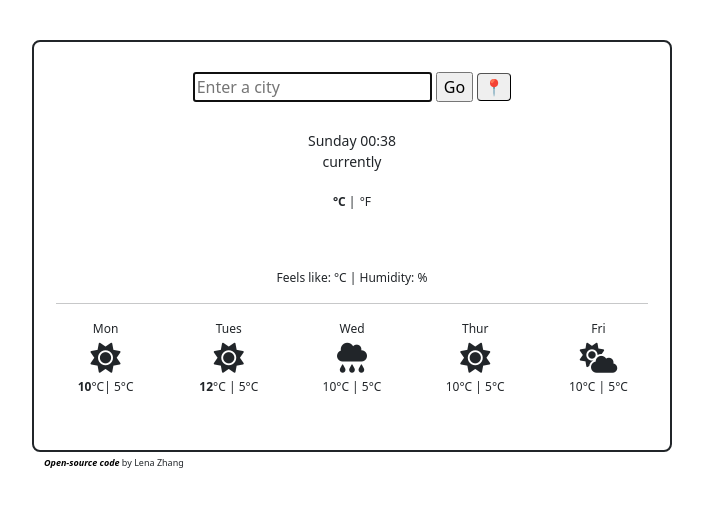
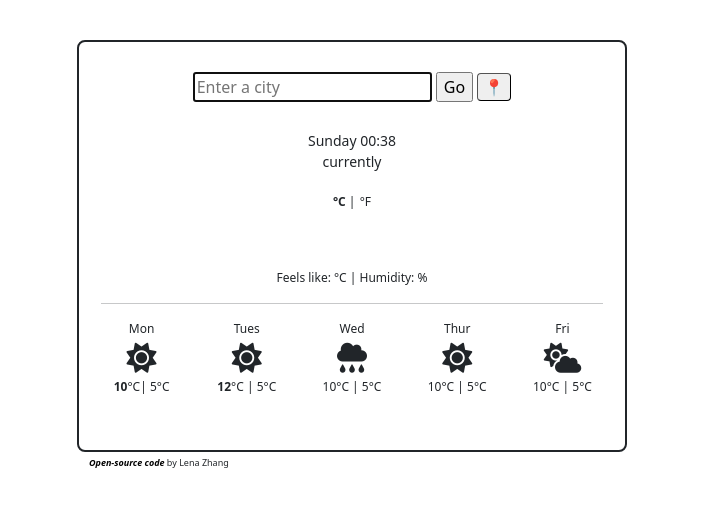
Before and after one commit to leeenah/weather-app, a plain HTML site: page index.html in a window 1280 px wide. Shown: the whole page, without its empty margins (288-991 px from the left). Drawn offline with nearby package versions, Linux system fonts and the light colour scheme; no server answers.

Commit message:
Resized the app

```diff
--- a/index.html
+++ b/index.html
@@ -19,6 +19,7 @@
     <title>Weather App</title>
   </head>
   <body>
+    <div class = "weatherApp">
     <div class="container">
       <!--Have form inside the "container" to use bootstrap CCS-->
       <!-- update: actually. can just have form wrap around where you want form to behave. Up to you-->
@@ -95,8 +96,10 @@
       </div>
     </div>
 
-    <script src="src/index.js"></script>
+    <script src="src/index.js"></script><footer><a href = "https://github.com/leeenah/weather-app" target="blank"> <i><strong>Open-source code</strong></i></a> by Lena Zhang</footer>
+
+    </div>
   </body>
-  <footer><a href = "https://github.com/leeenah/weather-app" target="blank"> <i><strong>Open-source code</strong></i></a> by Lena Zhang</footer>
+
 
 </html>
--- a/src/styles.css
+++ b/src/styles.css
@@ -26,14 +26,7 @@ a {
   text-decoration: none;
   color: black;
 }
-body {
-  border-style: solid;
-  border-radius: 8px;
-  border-width: 2px;
-  margin: 40px auto;
-  padding: 10px 10px 40px;
-  width: 50%;
-}
+
 footer {
   font-size: 9px;
   position: relative;
@@ -44,6 +37,15 @@ footer {
   text-align: center;
   margin-top: 20px;
 }
+.weatherApp {
+  border-style: solid;
+  border-radius: 8px;
+  border-width: 2px;
+  margin: 40px auto;
+  padding: 10px 10px 40px;
+  max-width: 550px;
+}
+
 .col-sm {
   text-align: center;
   font-size: 12px;
```
